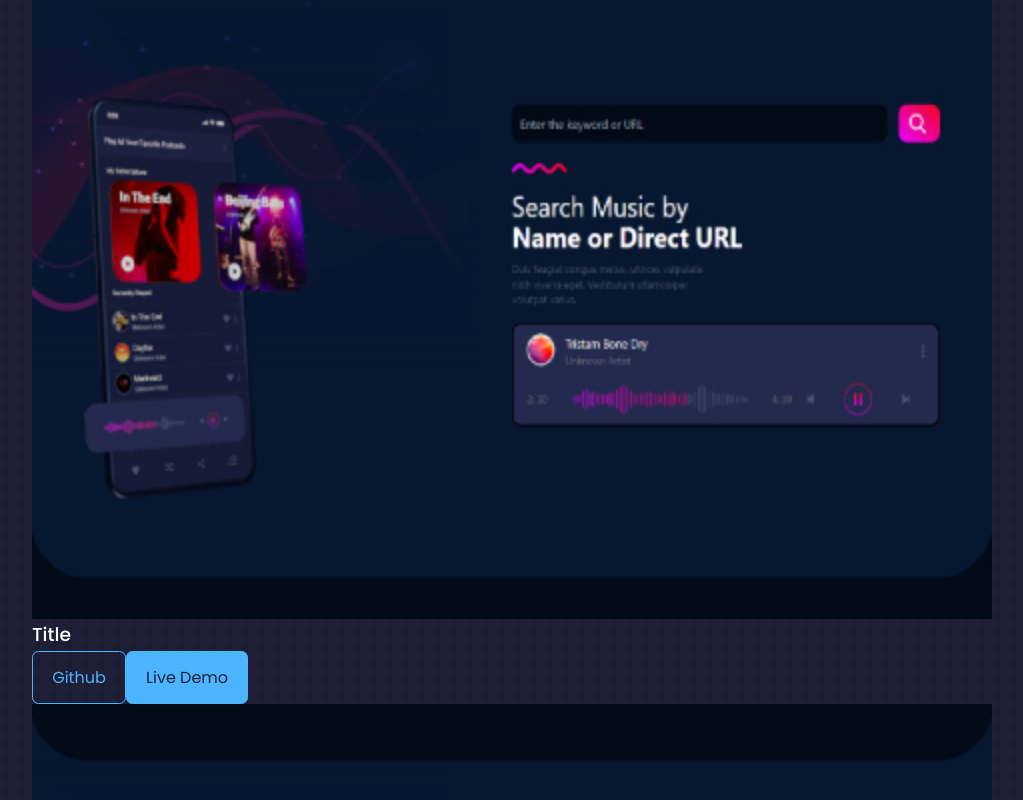
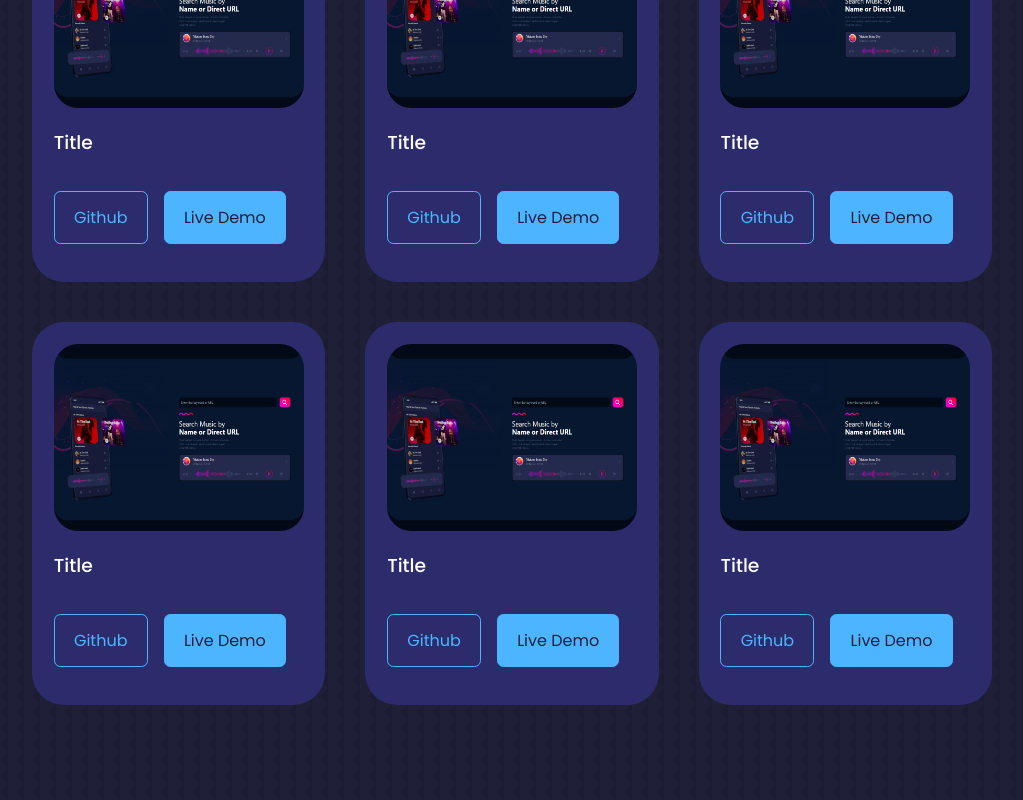
Before and after one commit to Erik161/React-Portafolio-Website, a React (Vite) app: page / in a window 1280 px wide. Shown: the part 3440-4240 px from the top of the page, without its empty margins (128-1151 px from the left). Built offline with nearby package versions, Linux system fonts and the light colour scheme.

Commit message:
Portfolio Component CSS

```diff
--- a/src/components/portafolio/Portafolio.jsx
+++ b/src/components/portafolio/Portafolio.jsx
@@ -15,8 +15,10 @@
             <img src={port1} alt="" />
           </div>
           <h3>Title</h3>
+          <div className='portfolio__item-cta'>
             <a href='https://github.com/Erik161/ReactMusicAppLandingPage' className='btn' target='_blank'>Github</a>
             <a href='https://erik161.github.io/ReactMusicAppLandingPage/' className='btn btn-primary' target='_blank'>Live Demo </a>
+          </div>
         </article>
 
         <article className='portfolio__item'>
@@ -24,8 +26,10 @@
             <img src={port1} alt="" />
           </div>
           <h3>Title</h3>
+          <div className='portfolio__item-cta'>
             <a href='https://github.com/Erik161/ReactMusicAppLandingPage' className='btn' target='_blank'>Github</a>
             <a href='https://erik161.github.io/ReactMusicAppLandingPage/' className='btn btn-primary' target='_blank'>Live Demo </a>
+          </div>
         </article>
 
         <article className='portfolio__item'>
@@ -33,8 +37,10 @@
             <img src={port1} alt="" />
           </div>
           <h3>Title</h3>
+          <div className='portfolio__item-cta'>
             <a href='https://github.com/Erik161/ReactMusicAppLandingPage' className='btn' target='_blank'>Github</a>
             <a href='https://erik161.github.io/ReactMusicAppLandingPage/' className='btn btn-primary' target='_blank'>Live Demo </a>
+          </div>
         </article>
 
         <article className='portfolio__item'>
@@ -42,8 +48,10 @@
             <img src={port1} alt="" />
           </div>
           <h3>Title</h3>
+          <div className='portfolio__item-cta'>
             <a href='https://github.com/Erik161/ReactMusicAppLandingPage' className='btn' target='_blank'>Github</a>
             <a href='https://erik161.github.io/ReactMusicAppLandingPage/' className='btn btn-primary' target='_blank'>Live Demo </a>
+          </div>
         </article>
 
         <article className='portfolio__item'>
@@ -51,8 +59,10 @@
             <img src={port1} alt="" />
           </div>
           <h3>Title</h3>
+          <div className='portfolio__item-cta'>
             <a href='https://github.com/Erik161/ReactMusicAppLandingPage' className='btn' target='_blank'>Github</a>
             <a href='https://erik161.github.io/ReactMusicAppLandingPage/' className='btn btn-primary' target='_blank'>Live Demo </a>
+          </div>
         </article>
 
         <article className='portfolio__item'>
@@ -60,9 +70,13 @@
             <img src={port1} alt="" />
           </div>
           <h3>Title</h3>
+          <div className='portfolio__item-cta'>
             <a href='https://github.com/Erik161/ReactMusicAppLandingPage' className='btn' target='_blank'>Github</a>
             <a href='https://erik161.github.io/ReactMusicAppLandingPage/' className='btn btn-primary' target='_blank'>Live Demo </a>
+          </div>
         </article>
+
+
       </div>
     </section>
   )
--- a/src/components/portafolio/portafolio.css
+++ b/src/components/portafolio/portafolio.css
@@ -0,0 +1,36 @@
+.portfolio__container{
+    display: grid;
+    grid-template-columns: repeat(3,1fr);
+    gap: 2.5rem;
+}
+
+.portfolio__item{
+    background: var(--color-bg-variant);
+    padding: 1.3rem;
+    border-radius: 2rem;
+    border: 1px solid transparent;
+    transition: var(--transition);
+}
+
+.portfolio__item:hover{
+    border-color: var(--color-primary-variant);
+    background: transparent;
+}
+
+
+.portfolio__item-image{
+    border-radius: 1.5rem;
+    overflow: hidden;
+}
+
+
+.portfolio__item h3{
+    margin: 1.2rem 0 2rem;
+}
+
+.portfolio__item-cta{
+    display: flex;
+    gap: 1rem;
+    margin-bottom: 1rem;
+
+}
```
Lines whose indentation alone changed are shown as unchanged.
